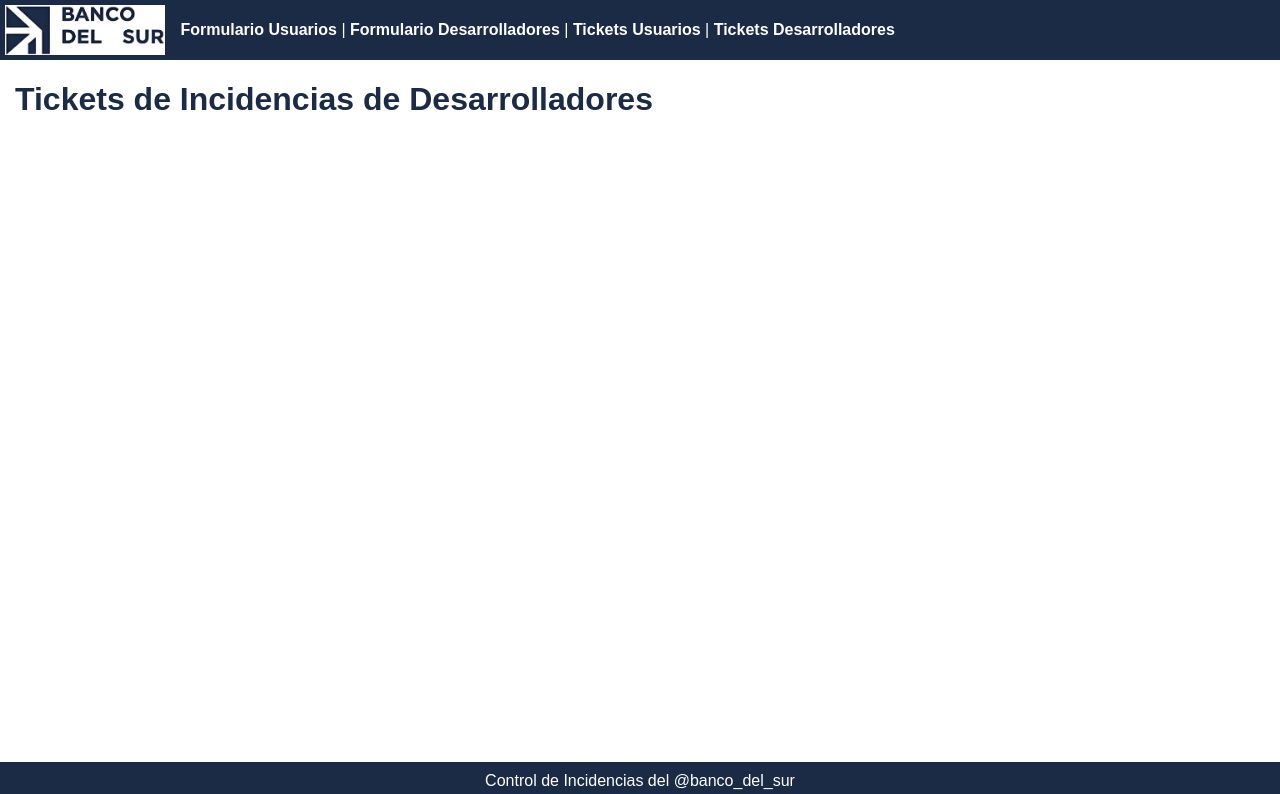
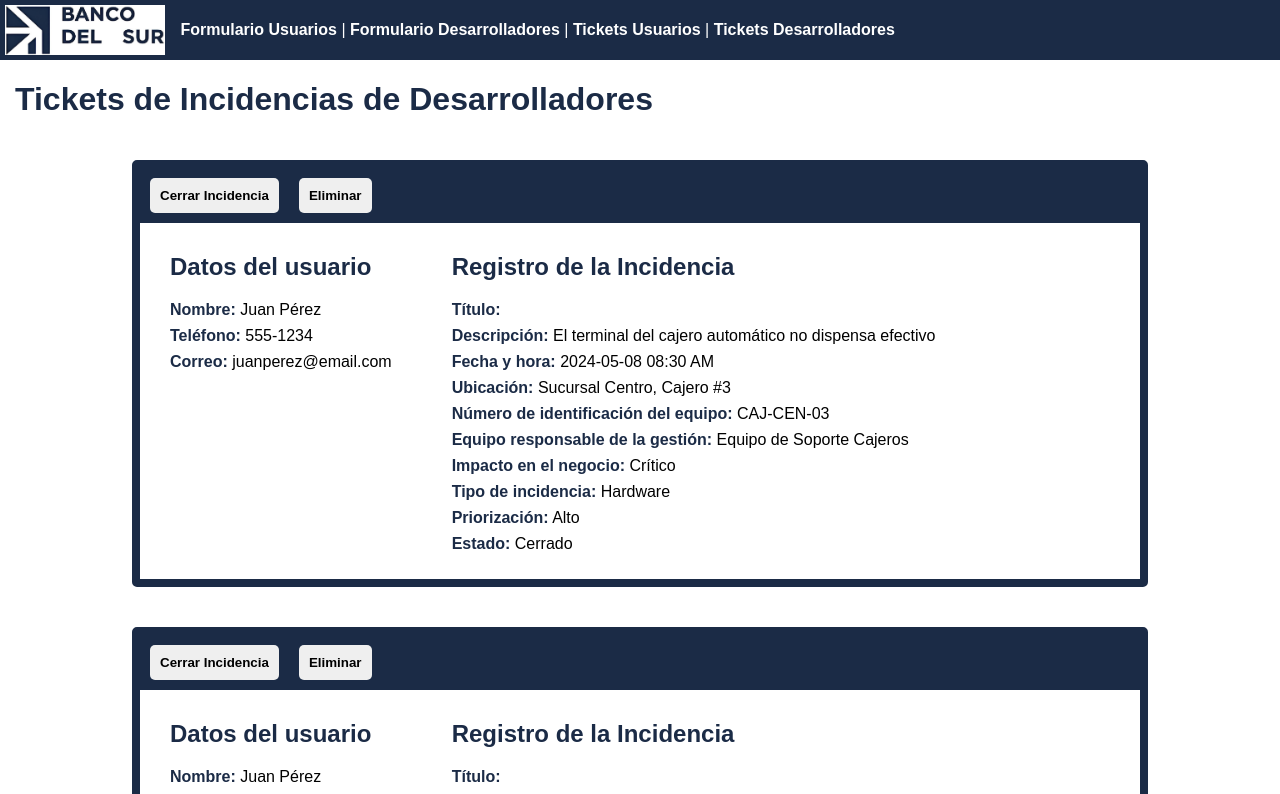
Before and after one commit to PaolaMarcano/Control-de-Incidencias-del-Banco-del-Sur, a Vue app in the folder frontend/: page /tickets_dev in a window 1280 px wide. Shown: the top 794 px of the page. Built offline with nearby package versions, Linux system fonts and the light colour scheme.

Commit message:
crear tarjetas

```diff
--- a/frontend/src/App.vue
+++ b/frontend/src/App.vue
@@ -46,7 +46,7 @@
     font-weight: bold;
   }
   .link_elemento:hover{
-    color: #2fc3e7;
+    color:#a7e9fa;
   }
 
   .footer_bar{
--- a/frontend/src/components/Form_Element.vue
+++ b/frontend/src/components/Form_Element.vue
@@ -190,7 +190,7 @@ textarea{
 }
 
 .submit_button:hover{
-  background-color: #2fc3e7;
+  background-color: #a7e9fa;
   color: #1B2B46;
 }
 
--- /dev/null
+++ b/frontend/src/components/Ticket_Element.vue
@@ -0,0 +1,106 @@
+<script setup>
+
+import { defineProps, ref } from 'vue';
+
+const props = defineProps({
+  esDesarrollador: {
+    type: Boolean,
+    default: false // Valor por defecto si no se pasa el prop
+  }
+});
+
+const mostrarDesarrolladores = ref(props.esDesarrollador);
+
+</script>
+
+<template>
+  <div class="ticket_container">
+    <div class="ticket_botonera_section">
+      <button class="boton">Cerrar Incidencia</button>
+      <button class="boton">Eliminar</button>
+    </div>
+    <div class="ticket_Subcontainer">
+      <div class="ticket_section">
+        <h2>Datos del usuario</h2>
+        <ul>
+          <li><strong>Nombre:</strong> Juan Pérez</li>
+          <li><strong>Teléfono:</strong> 555-1234</li>
+          <li><strong>Correo:</strong> juanperez@email.com</li>
+        </ul>
+      </div>
+
+      <div class="ticket_section">
+        <h2>Registro de la Incidencia</h2>
+        <ul>
+          <li><strong>Título:</strong></li>
+          <li><strong>Descripción:</strong> El terminal del cajero automático no dispensa efectivo</li>
+          <li><strong>Fecha y hora:</strong> 2024-05-08 08:30 AM</li>
+          <li><strong>Ubicación:</strong> Sucursal Centro, Cajero #3</li>
+
+          <!-- Partes para desarrolladores -->
+
+          <div v-if="mostrarDesarrolladores">
+            <li><strong>Número de identificación del equipo:</strong> CAJ-CEN-03</li>
+            <li><strong>Equipo responsable de la gestión:</strong> Equipo de Soporte Cajeros</li>
+            <li><strong>Impacto en el negocio:</strong> Crítico</li>
+            <li><strong>Tipo de incidencia:</strong> Hardware</li>
+            <li><strong>Priorización:</strong> Alto</li>
+            <li><strong>Estado:</strong> Cerrado</li> <!-- En curso o Cerrado (Siempre empieza en curso) -->
+          </div>
+
+        </ul>
+      </div>
+    </div>
+
+  </div>
+</template>
+
+<style scoped>
+
+.ticket_container{
+  border: 8px solid #1B2B46;
+  border-radius: 5px;
+  width: 1000px;
+  margin: 20px;
+}
+
+.ticket_Subcontainer{
+  display: flex;
+  flex-direction: row;
+}
+
+.ticket_section{
+  padding: 10px 30px;
+}
+
+.ticket_botonera_section{
+  background-color: #1B2B46;
+}
+
+.boton{
+  margin: 10px;
+  border: none;
+  padding: 10px;
+  border-radius: 5px;
+  font-weight: bold;
+}
+
+.boton:hover{
+  cursor: pointer;
+  background-color: #a7e9fa;
+}
+
+ul {
+  list-style-type: none;
+  padding: 0;
+}
+
+li{
+  margin: 8px 0;
+}
+
+strong, h2{
+  color: #1B2B46;
+}
+
+</style>
--- a/frontend/src/views/Tickets_Dev.vue
+++ b/frontend/src/views/Tickets_Dev.vue
@@ -1,6 +1,19 @@
+<script setup>
+import Ticket_Element from '../components/Ticket_Element.vue';
+
+</script>
+
+
 <template>
   <div class="title">
     <h1>Tickets de Incidencias de Desarrolladores</h1>
+  </div>
+  <div class="tickets_container">
+    <Ticket_Element :es-desarrollador="true"  />
+    <Ticket_Element :es-desarrollador="true"  />
+    <Ticket_Element :es-desarrollador="true"  />
+    <Ticket_Element :es-desarrollador="true"  />
+    <Ticket_Element :es-desarrollador="true"  />
   </div>
 </template>
 
@@ -11,4 +24,11 @@
   margin: 0px 15px;
 }
 
+.tickets_container{
+  display: flex;
+  flex-direction: column;
+  align-items: center;
+  margin-bottom: 35px;
+}
+
 </style>
--- a/frontend/src/views/Tickets_User.vue
+++ b/frontend/src/views/Tickets_User.vue
@@ -1,6 +1,19 @@
+<script setup>
+import Ticket_Element from '../components/Ticket_Element.vue';
+
+</script>
+
+
 <template>
   <div class="title">
     <h1>Tickets de Incidencias de Usuarios</h1>
+  </div>
+  <div class="tickets_container">
+    <Ticket_Element />
+    <Ticket_Element />
+    <Ticket_Element />
+    <Ticket_Element />
+    <Ticket_Element />
   </div>
 </template>
 
@@ -11,4 +24,11 @@
   margin: 0px 15px;
 }
 
+.tickets_container{
+  display: flex;
+  flex-direction: column;
+  align-items: center;
+  margin-bottom: 35px;
+}
+
 </style>
```
Also changed, not shown: frontend/src/components/Tickets.vue (deleted, +0 -11 lines).
